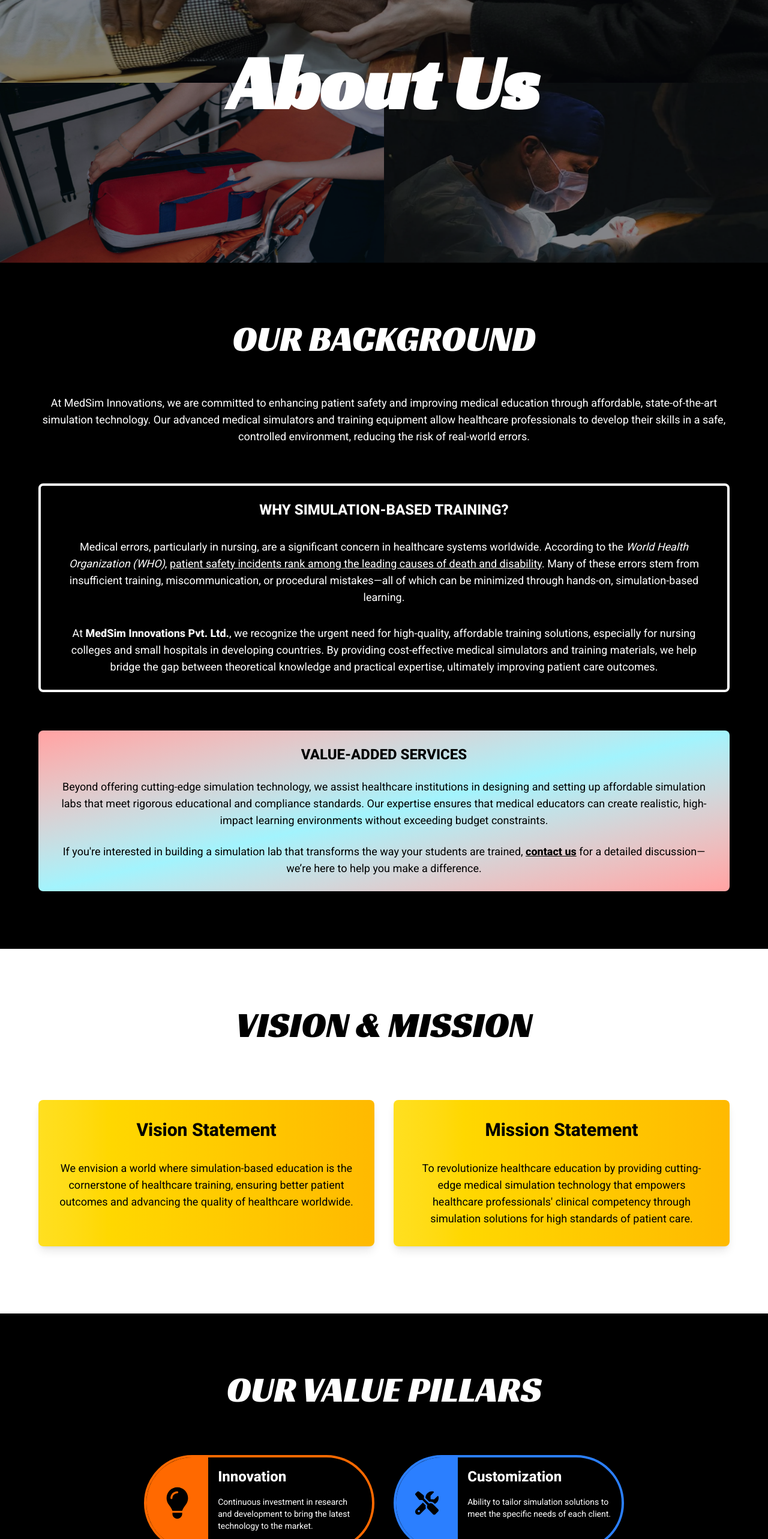
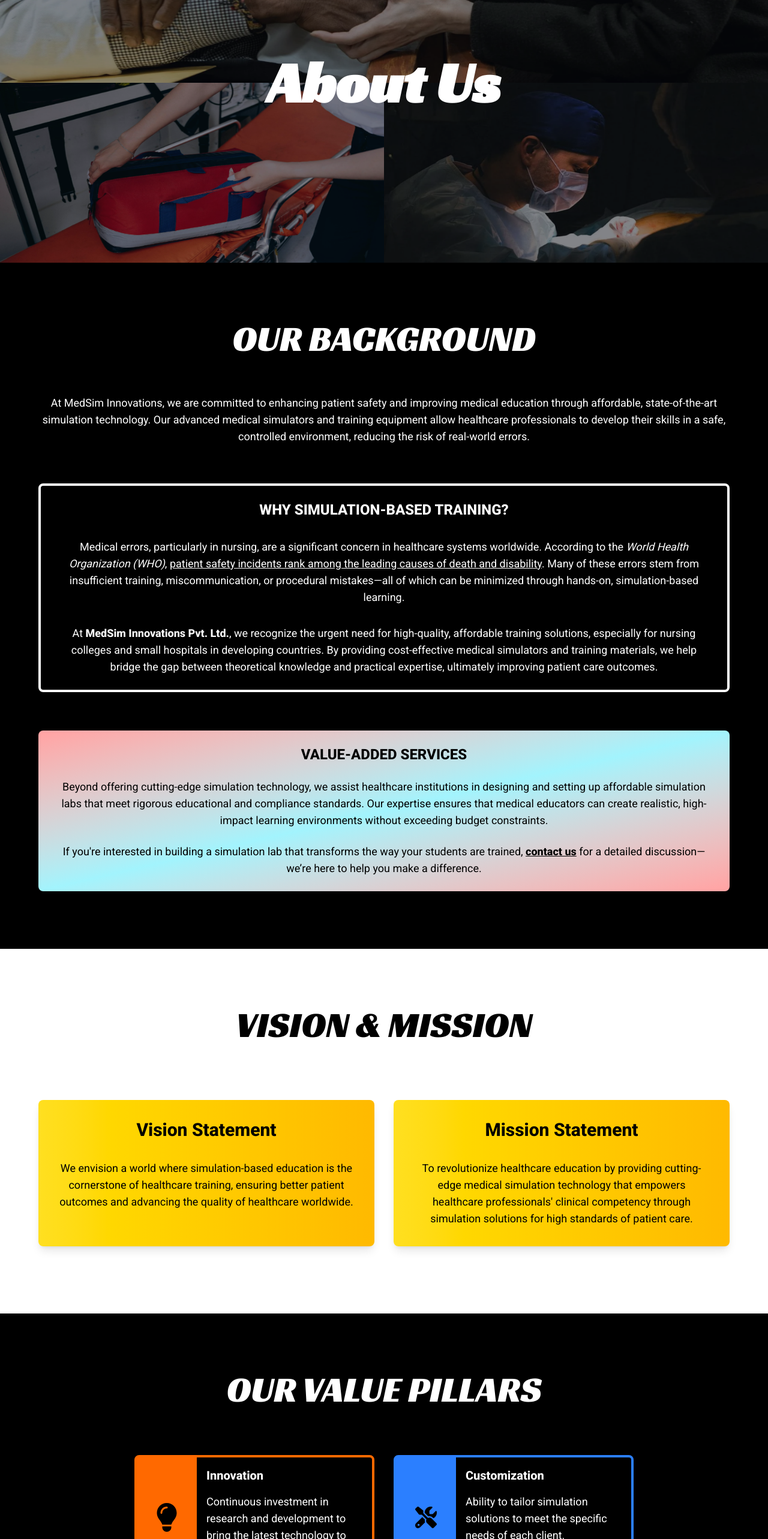
Before and after one commit to aisaaxs/medsim-innovations, a Next.js app: page /about in a window 1280 px wide. Shown: the part 234-2800 px from the top of the page at 60% size. Built offline with nearby package versions, Linux system fonts and the light colour scheme.

Commit message:
adding fixes (#80)

```diff
--- a/src/app/about/page.tsx
+++ b/src/app/about/page.tsx
@@ -92,14 +92,14 @@
             <div className="absolute inset-0 bg-gray-900 opacity-20"></div>
 
             <div className={`absolute inset-0 flex flex-col justify-center items-center text-center text-white px-6 py-8 ${racing_sans_one.className} uppercase`}>
-                <h1 className="lg:text-10xl md:text-9xl text-8xl font-bold leading-tight w-full capitalize text-center">
+                <h1 className="lg:text-8xl md:text-7xl text-6xl font-bold leading-tight w-full capitalize text-center">
                     about us
                 </h1>
             </div>
         </div>
 
         <div className="w-full h-auto p-12 py-24 flex flex-col justify-center items-center gap-16">
-            <h2 className={`text-6xl ${racing_sans_one.className} uppercase text-center`}>our background</h2>
+            <h2 className={`md:text-6xl sm:text-5xl max-sm:text-4xl ${racing_sans_one.className} uppercase text-center`}>our background</h2>
 
             <p className={`max-w-6xl mx-auto text-lg text-center ${roboto.className}`}>
                 At MedSim Innovations, we are committed to enhancing patient safety and improving medical education through affordable, state-of-the-art simulation technology. Our advanced medical simulators and training equipment allow healthcare professionals to develop their skills in a safe, controlled environment, reducing the risk of real-world errors.
@@ -132,7 +132,7 @@
         </div>
 
         <div className={`w-full min-h-96 ${theme === "light" ? "bg-black text-white" : "bg-white text-black"} flex flex-col p-12 py-24 gap-20`}>
-            <h2 className={`text-6xl ${racing_sans_one.className} uppercase text-center`}>vision & mission</h2>
+            <h2 className={`md:text-6xl sm:text-5xl max-sm:text-4xl ${racing_sans_one.className} uppercase text-center`}>vision & mission</h2>
 
             <div className="w-full h-full grid md:grid-cols-2 max-md:grid-rows-2">
                 <div className="w-full h-full p-4">
@@ -158,22 +158,24 @@
         </div>
 
         <div className={`w-full min-h-96 flex flex-col p-12 py-24 gap-20`}>
-            <h2 className={`text-6xl ${racing_sans_one.className} uppercase text-center`}>our value pillars</h2>
+            <h2 className={`md:text-6xl sm:text-5xl max-sm:text-4xl ${racing_sans_one.className} uppercase text-center`}>our value pillars</h2>
 
             <div className="w-full h-full flex flex-row gap-8 flex-wrap justify-center items-center">
                 {
                     valuePillars.map((pillar, index) => (
-                        <div key={index} className={`w-96 h-40 border-4 ${pillar.border} rounded-full flex flex-row shadow-lg hover:scale-105 transition-transform duration-200`}>
-                            <div className={`w-30 h-full ${pillar.BGColor} rounded-l-full flex flex-col justify-center items-center p-8 gap-8`}>
-                                <Image src={pillar.icon} alt={pillar.title} className={`w-16 h-16 ${theme === "light" ? "invert-100" : "invert-0"}`} />
+                        <div key={index} className={`w-auto max-w-[400px] min-h-52 border-4 ${pillar.border} rounded-lg grid grid-cols-[100px_auto] hover:scale-105 transition-transform duration-200`}>
+                            <div className={`w-full h-full flex justify-center items-center p-8 ${pillar.BGColor}`}>
+                                <Image
+                                    src={pillar.icon}
+                                    alt={pillar.title}
+                                    className={`w-20 h-20 ${theme === "light" ? "invert-100" : "invert-0"}`}
+                                />
                             </div>
 
                             <div className="w-full h-full flex flex-col justify-start items-start p-4 gap-4">
-                                <h3 className={`text-2xl ${roboto_italic.className}`}>{pillar.title}</h3>
+                                <h4 className={`${roboto_italic.className} text-xl`}>{pillar.title}</h4>
 
-                                <p className={`text-sm ${roboto.className}`}>
-                                    {pillar.text}
-                                </p>
+                                <p className={`${roboto.className} text-lg`}>{pillar.text}</p>
                             </div>
                         </div>
                     ))
@@ -182,7 +184,7 @@
         </div>
 
         <div className="w-full min-h-96 bg-cyan-200 flex flex-col p-12 py-24 pb-20 gap-20" id="our-customers" ref={customerSectionRef}>
-            <h2 className={`text-6xl text-black ${racing_sans_one.className} uppercase text-center`}>our customers</h2>
+            <h2 className={`md:text-6xl sm:text-5xl max-sm:text-4xl text-black ${racing_sans_one.className} uppercase text-center`}>our customers</h2>
 
             <div className="w-full h-full flex flex-row gap-20 justify-center items-center flex-wrap">
                 {customers.map((customer, index) => (
--- a/src/app/contact/page.tsx
+++ b/src/app/contact/page.tsx
@@ -108,7 +108,7 @@
                 <div className="absolute inset-0 bg-gray-900 opacity-20"></div>
 
                 <div className={`absolute inset-0 flex flex-col justify-center items-center text-center text-white px-6 py-8 ${racing_sans_one.className} uppercase`}>
-                    <h1 className="lg:text-10xl md:text-9xl text-8xl font-bold leading-tight w-full capitalize text-center">
+                    <h1 className="lg:text-8xl md:text-7xl text-6xl font-bold leading-tight w-full capitalize text-center">
                         contact us
                     </h1>
                 </div>
--- a/src/app/page.tsx
+++ b/src/app/page.tsx
@@ -132,12 +132,12 @@
       </div>
 
       <div className="w-full h-auto p-12 flex flex-col justify-center items-center gap-12">
-        <h2 className={`text-6xl ${racing_sans_one.className} uppercase text-center`}>Why Choose Us</h2>
+        <h2 className={`md:text-6xl sm:text-5xl max-sm:text-4xl ${racing_sans_one.className} uppercase text-center`}>Why Choose Us</h2>
 
         <div className="w-full h-auto flex flex-row justify-center items-center gap-8 flex-wrap">
           {
             whyMedSimFeatures.map((feature, index) => (
-              <div key={index} className={`min-w-96 max-w-96 h-80 p-8 flex flex-col justify-start items-center text-center border-2 rounded-lg hover:scale-105 transition-all duration-200 gap-4`}>
+              <div key={index} className={`w-full max-w-96 min-h-80 h-auto p-8 flex flex-col justify-start items-center text-center border-2 rounded-lg hover:scale-105 transition-all duration-200 gap-4`}>
                 <Image src={feature.icon} alt="Icon" className={`w-16 h-16 ${theme === "light" ? "invert-0" : "invert-100"}`} />
 
                 <h3 className={`text-2xl mb-4 ${roboto.className} font-bold`}>{feature.title}</h3>
--- a/src/app/products/page.tsx
+++ b/src/app/products/page.tsx
@@ -66,7 +66,7 @@
                 <div className="absolute inset-0 bg-gray-900 opacity-20"></div>
 
                 <div className={`absolute inset-0 flex flex-col justify-center items-center text-center text-white px-6 py-8 ${racing_sans_one.className} uppercase`}>
-                    <h1 className="lg:text-10xl md:text-9xl text-8xl font-bold leading-tight w-full capitalize text-center">
+                    <h1 className="lg:text-8xl md:text-7xl text-6xl font-bold leading-tight w-full capitalize text-center">
                         our products
                     </h1>
                 </div>
--- a/src/components/footer.tsx
+++ b/src/components/footer.tsx
@@ -106,7 +106,7 @@
                     <div className="w-full h-auto flex flex-row gap-4 lg:justify-start max-lg:justify-center items-center">
                         <Image src={MedSimInnovationsLogo} alt="MedSim Innovations Logo" className="w-12 h-12 max-lg:hidden lg:visible" />
 
-                        <h1 className={`${audiowide.className} text-3xl text-left`}>
+                        <h1 className={`${audiowide.className} text-3xl sm:text-left max-sm:text-center`}>
                             MedSim Innovations
                         </h1>
                     </div>
--- a/src/components/navbar.tsx
+++ b/src/components/navbar.tsx
@@ -12,6 +12,7 @@
 import { usePathname } from "next/navigation";
 import { useState } from "react";
 import xMarkIcon from "../../public/icons/xmark-solid.svg";
+import { useRouter } from "next/navigation";
 
 const audiowide = Audiowide({
     weight: '400',
@@ -47,6 +48,7 @@
     const hasMounted = useHasMounted();
     const pathname = usePathname();
     const [showSidebar, setShowSidebar] = useState(false);
+    const router = useRouter();
 
     if (!hasMounted) return null;
 
@@ -108,7 +110,7 @@
                             {
                                 navLinks.map((link, index) => {
                                     return (
-                                        <Link key={index} href={link.href} className={`w-full h-16 border-b-1 flex justify-start items-center p-4 ${roboto.className} text-lg capitalize ${pathname === link.href ? `${theme === "light" ? "bg-black text-white" : "bg-white text-black"}` : `${theme === "light" ? "hover:bg-black/20" : "hover:bg-white/20"}`}`}>{link.label}</Link>
+                                        <Link key={index}  onClick={() => {setShowSidebar(false); router.push(link.href);}} href={link.href} className={`w-full h-16 border-b-1 flex justify-start items-center p-4 ${roboto.className} text-lg capitalize ${pathname === link.href ? `${theme === "light" ? "bg-black text-white" : "bg-white text-black"}` : `${theme === "light" ? "hover:bg-black/20" : "hover:bg-white/20"}`}`}>{link.label}</Link>
                                     )
                                 })
                             }
```
